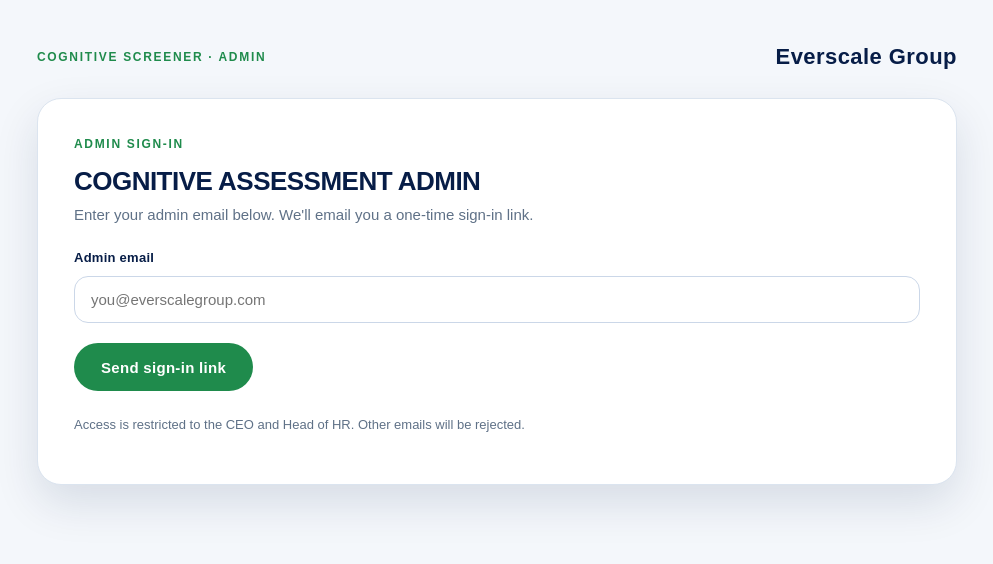
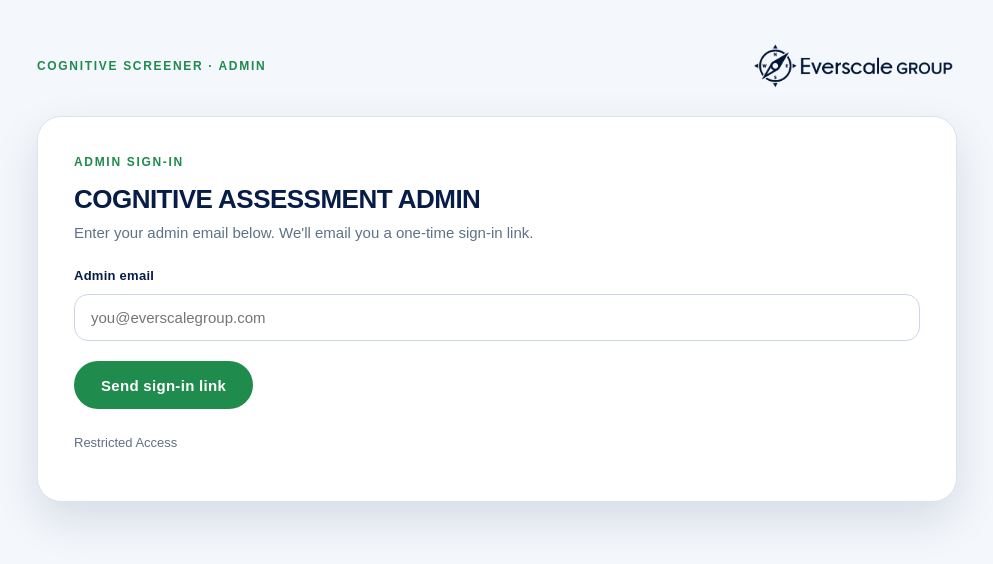
Before and after one commit to opsEverscale/everscale-assess, a website: page public/admin.html in a window 1280 px wide. Shown: the whole page, without its empty margins (143-1136 px from the left). Drawn offline with nearby package versions, Linux system fonts and the light colour scheme.

Commit message:
Admin: add logo + shorten access notice

```diff
--- a/public/admin.html
+++ b/public/admin.html
@@ -14,7 +14,9 @@
   <!-- TOPBAR -->
   <div class="topbar">
     <div class="eyebrow">Cognitive Screener · Admin</div>
-    <div class="brand">Everscale Group</div>
+    <div class="brand">
+      <img src="/Tertiary%20Logo_blue%20png-01.png" alt="Everscale Group" style="height:52px; width:auto; display:inline-block;">
+    </div>
   </div>
 
   <!-- LOGIN SCREEN -->
@@ -38,7 +40,7 @@
       </div>
 
       <p class="muted" style="margin-top:24px; font-size:13px;">
-        Access is restricted to the CEO and Head of HR. Other emails will be rejected.
+        Restricted Access
       </p>
     </div>
   </div>
```
